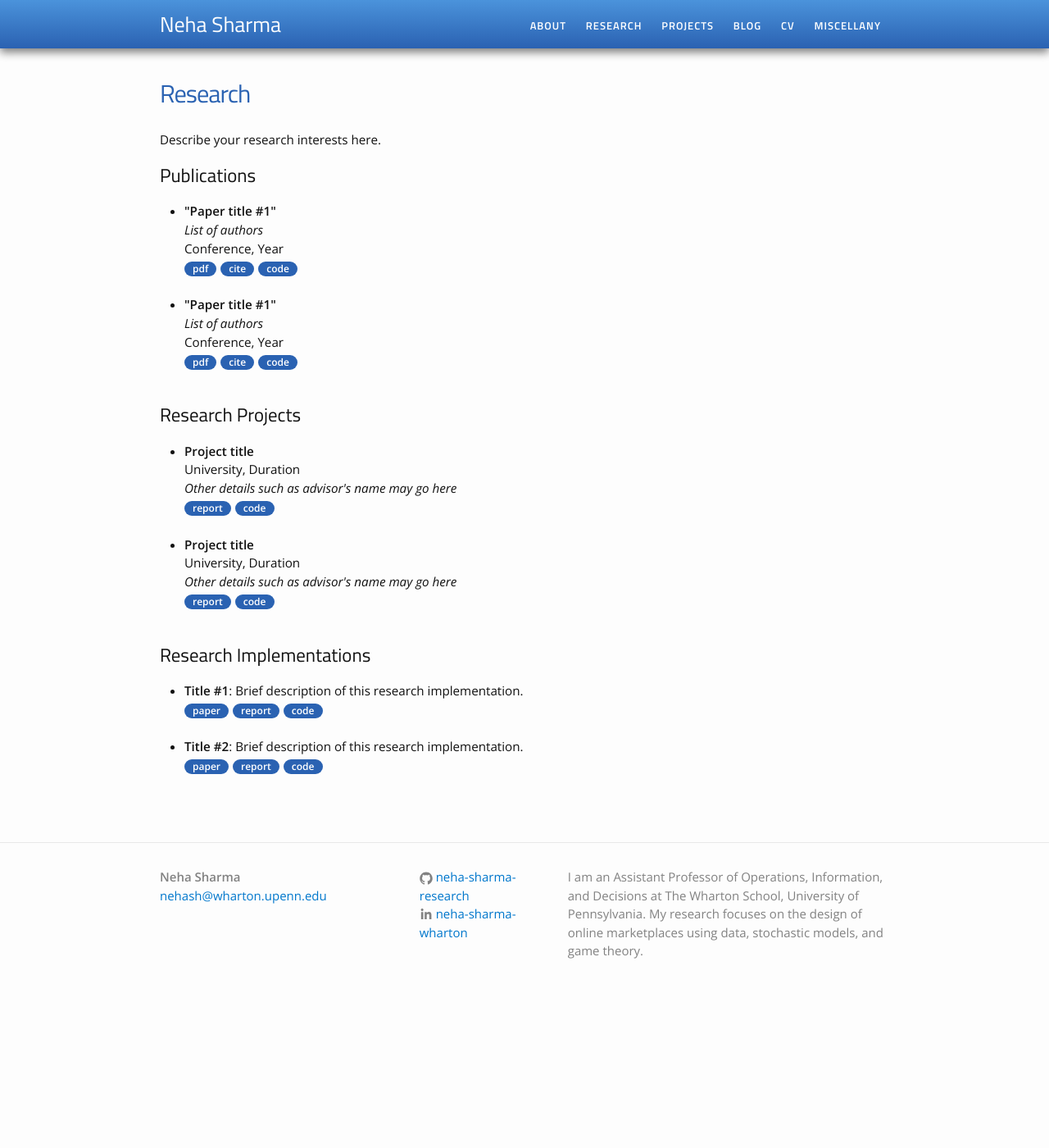
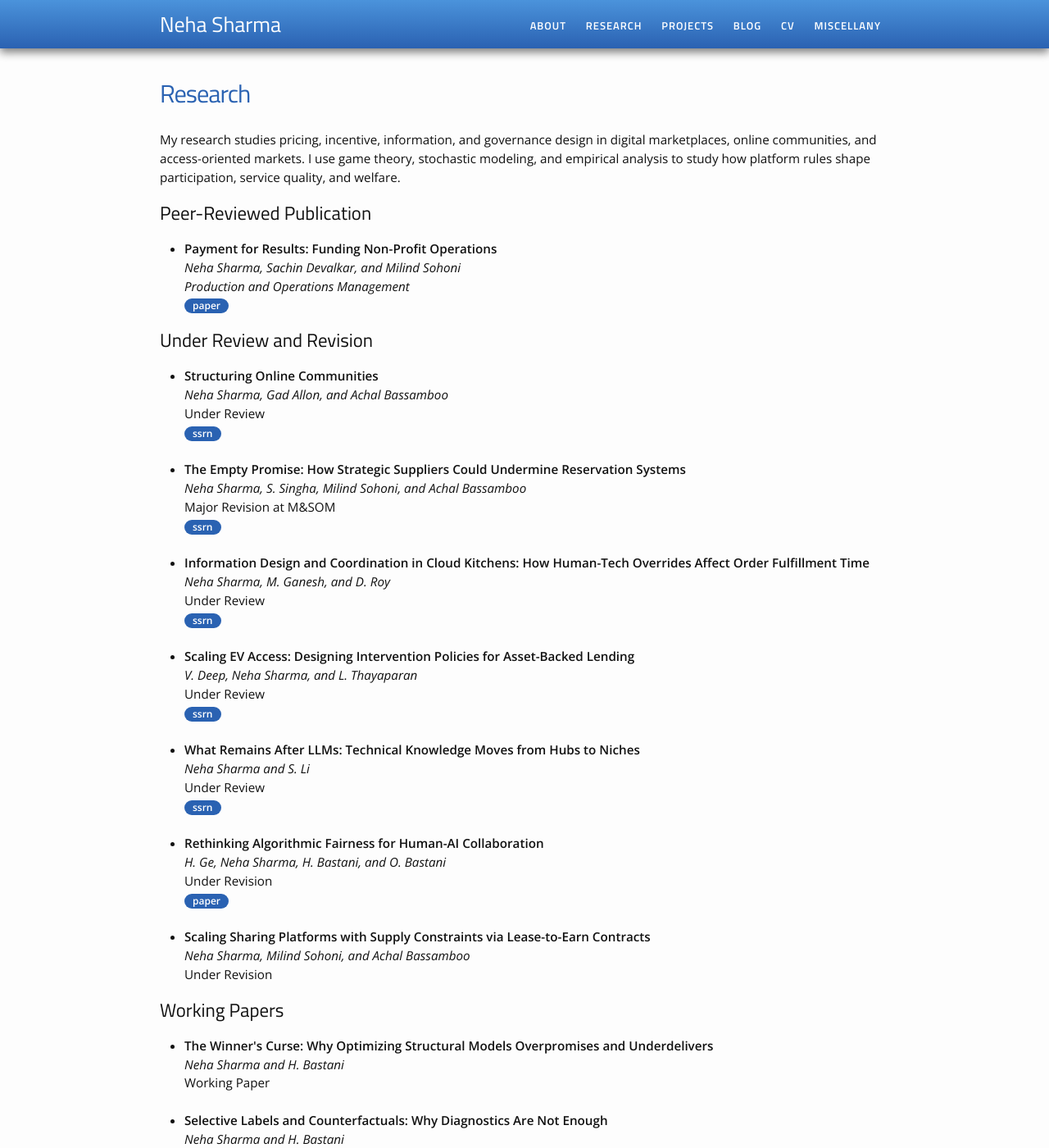
Before and after one commit to neha-sharma-research/neha-sharma-research.github.io, a Jekyll site: the page built from research.md, in a window 1280 px wide and 1400 px high. Shown: the whole window at 82% size. Built offline with Jekyll 4.4.1, drawn with Linux system fonts in a browser that asks for light colours; some of the changed text lies outside the part shown.

Commit message:
Revise research content and add new publications
Updated research interests and added new publications and projects. Revised sections for clarity and organization.

```diff
--- a/research.md
+++ b/research.md
@@ -4,48 +4,98 @@ permalink: /research/
 title: Research
 ---
 
-Describe your research interests here.
+My research studies pricing, incentive, information, and governance design in digital marketplaces, online communities, and access-oriented markets. I use game theory, stochastic modeling, and empirical analysis to study how platform rules shape participation, service quality, and welfare.
 
-<h2>Publications</h2>
+<h2>Peer-Reviewed Publication</h2>
+
 <ul>
-	<li>
-		<b>"Paper title #1"</b><br>
-		<i>List of authors</i><br>
-		Conference, Year<br>
-		<a href=""><div class="color-button">pdf</div></a><a href=""><div class="color-button">cite</div></a><a href=""><div class="color-button">code</div></a>
-	</li><br>
-	<li>
-		<b>"Paper title #1"</b><br>
-		<i>List of authors</i><br>
-		Conference, Year<br>
-		<a href=""><div class="color-button">pdf</div></a><a href=""><div class="color-button">cite</div></a><a href=""><div class="color-button">code</div></a>
-	</li><br>
+  <li>
+    <b>Payment for Results: Funding Non-Profit Operations</b><br>
+    <i>Neha Sharma, Sachin Devalkar, and Milind Sohoni</i><br>
+    <i>Production and Operations Management</i><br>
+    <a href="https://onlinelibrary.wiley.com/doi/10.1111/poms.13336"><div class="color-button">paper</div></a>
+  </li>
 </ul>
 
-<h2>Research Projects</h2>
+<h2>Under Review and Revision</h2>
+
 <ul>
-	<li>
-		<b>Project title</b><br>
-		University, Duration<br>
-		<i>Other details such as advisor's name may go here</i><br>
-		<a href=""><div class="color-button">report</div></a><a href=""><div class="color-button">code</div></a>
-	</li><br>
-	<li>
-		<b>Project title</b><br>
-		University, Duration<br>
-		<i>Other details such as advisor's name may go here</i><br>
-		<a href=""><div class="color-button">report</div></a><a href=""><div class="color-button">code</div></a>
-	</li><br>
+  <li>
+    <b>Structuring Online Communities</b><br>
+    <i>Neha Sharma, Gad Allon, and Achal Bassamboo</i><br>
+    Under Review<br>
+    <a href="https://papers.ssrn.com/sol3/papers.cfm?abstract_id=3959181"><div class="color-button">ssrn</div></a>
+  </li><br>
+
+  <li>
+    <b>The Empty Promise: How Strategic Suppliers Could Undermine Reservation Systems</b><br>
+    <i>Neha Sharma, S. Singha, Milind Sohoni, and Achal Bassamboo</i><br>
+    Major Revision at M&amp;SOM<br>
+    <a href="https://papers.ssrn.com/sol3/papers.cfm?abstract_id=4169285"><div class="color-button">ssrn</div></a>
+  </li><br>
+
+  <li>
+    <b>Information Design and Coordination in Cloud Kitchens: How Human-Tech Overrides Affect Order Fulfillment Time</b><br>
+    <i>Neha Sharma, M. Ganesh, and D. Roy</i><br>
+    Under Review<br>
+    <a href="https://papers.ssrn.com/sol3/papers.cfm?abstract_id=5135831"><div class="color-button">ssrn</div></a>
+  </li><br>
+
+  <li>
+    <b>Scaling EV Access: Designing Intervention Policies for Asset-Backed Lending</b><br>
+    <i>V. Deep, Neha Sharma, and L. Thayaparan</i><br>
+    Under Review<br>
+    <a href="https://papers.ssrn.com/sol3/papers.cfm?abstract_id=6288498"><div class="color-button">ssrn</div></a>
+  </li><br>
+
+  <li>
+    <b>What Remains After LLMs: Technical Knowledge Moves from Hubs to Niches</b><br>
+    <i>Neha Sharma and S. Li</i><br>
+    Under Review<br>
+    <a href="https://papers.ssrn.com/sol3/papers.cfm?abstract_id=5388669"><div class="color-button">ssrn</div></a>
+  </li><br>
+
+  <li>
+    <b>Rethinking Algorithmic Fairness for Human-AI Collaboration</b><br>
+    <i>H. Ge, Neha Sharma, H. Bastani, and O. Bastani</i><br>
+    Under Revision<br>
+    <a href="https://hamsabastani.github.io/humanai_fairness.pdf"><div class="color-button">paper</div></a>
+  </li><br>
+
+  <li>
+    <b>Scaling Sharing Platforms with Supply Constraints via Lease-to-Earn Contracts</b><br>
+    <i>Neha Sharma, Milind Sohoni, and Achal Bassamboo</i><br>
+    Under Revision
+  </li>
 </ul>
 
-<h2>Research Implementations</h2>
+<h2>Working Papers</h2>
+
 <ul>
-	<li>
-		<b>Title #1</b>: Brief description of this research implementation.<br>
-		<a href=""><div class="color-button">paper</div></a><a href=""><div class="color-button">report</div></a><a href=""><div class="color-button">code</div></a>
-	</li><br>
-	<li>
-		<b>Title #2</b>: Brief description of this research implementation.<br>
-		<a href=""><div class="color-button">paper</div></a><a href=""><div class="color-button">report</div></a><a href=""><div class="color-button">code</div></a>
-	</li><br>
+  <li>
+    <b>The Winner's Curse: Why Optimizing Structural Models Overpromises and Underdelivers</b><br>
+    <i>Neha Sharma and H. Bastani</i><br>
+    Working Paper
+  </li><br>
+
+  <li>
+    <b>Selective Labels and Counterfactuals: Why Diagnostics Are Not Enough</b><br>
+    <i>Neha Sharma and H. Bastani</i><br>
+    Working Paper
+  </li><br>
+
+  <li>
+    <b>Dynamic Scheduling of Nursing Home Inspections Under Strategic Incentives</b><br>
+    <i>L. Jong, K. Moon, and Neha Sharma</i><br>
+    Working Paper
+  </li>
 </ul>
+
+<h2>Selected Media Coverage</h2>
+
+<ul>
+  <li><a href="https://knowledge.wharton.upenn.edu/">Will LLMs Replace Coders? Not Entirely</a>, Knowledge at Wharton</li>
+  <li><a href="https://insight.kellogg.northwestern.edu/article/product-q-a-forums">Product Q&amp;A Forums Hold a Lot of Promise. Here's How to Make Them Work</a>, Kellogg Insight</li>
+  <li><a href="https://insight.kellogg.northwestern.edu/article/does-it-pay-to-list-a-rental-last-minute">Does It Pay to List a Rental at the Last Minute?</a>, Kellogg Insight</li>
+  <li><a href="https://www.youtube.com/watch?v=j9g-WgOcrm8">ISB Research Bytes</a></li>
+</ul>
```
